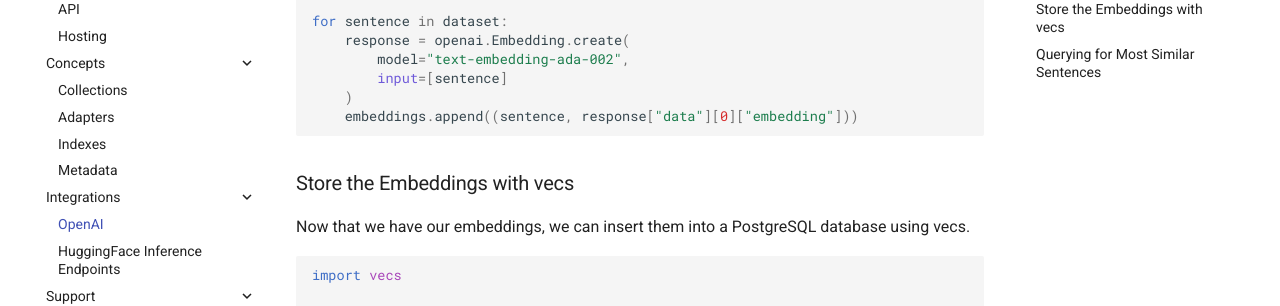
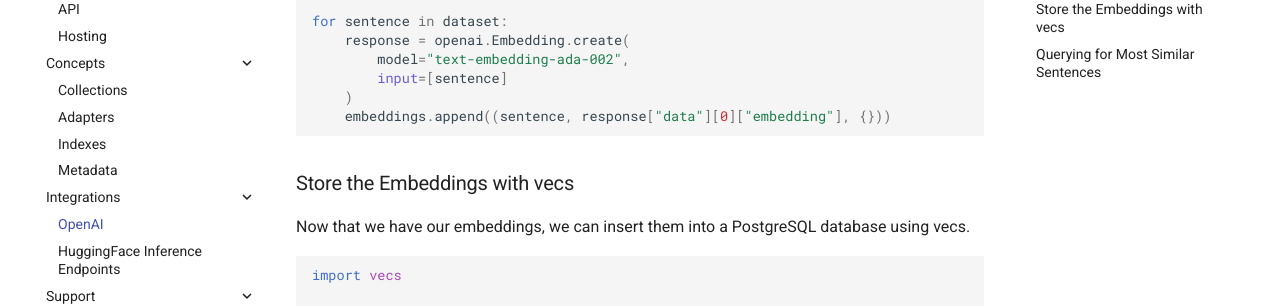
Before and after one commit to supabase/vecs, an MkDocs documentation site: the page built from docs/integrations_openai.md, in a window 1280 px wide and 900 px high, scrolled down 890 px. Shown: the part 153-459 px from the top of the window. Built offline with MkDocs 1.6.1 and Material for MkDocs 9.7.7, drawn with Linux system fonts in a browser that asks for light colours; comment, search, counter and statistics services are not loaded.

````diff
--- a/docs/integrations_openai.md
+++ b/docs/integrations_openai.md
@@ -40,7 +40,7 @@ for sentence in dataset:
         model="text-embedding-ada-002",
         input=[sentence]
     )
-    embeddings.append((sentence, response["data"][0]["embedding"]))
+    embeddings.append((sentence, response["data"][0]["embedding"], {}))
 ```
 
 ### Store the Embeddings with vecs
````
